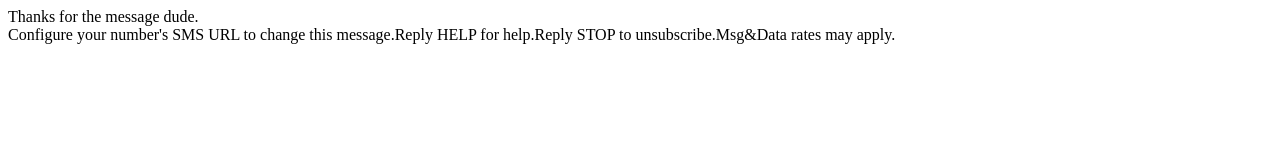
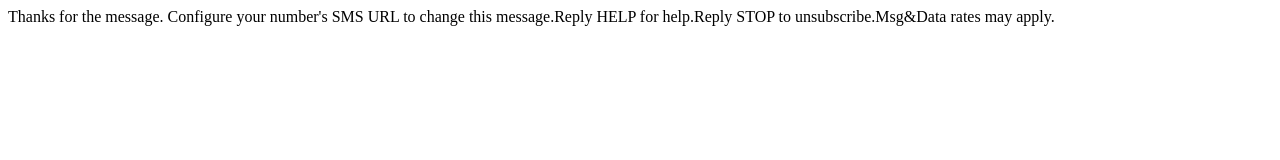
Before and after one commit to nchnsn/testingXML, a plain HTML site: page index.html in a window 1280 px wide. Drawn offline with Linux system fonts and the light colour scheme.

Commit message:
Update index.html

```diff
--- a/index.html
+++ b/index.html
@@ -1,2 +1,3 @@
 <?xml version="1.0" encoding="UTF-8"?>
-<Response><Sms>Thanks for the message dude. <br> Configure your number's SMS URL to change this message.Reply HELP for help.Reply STOP to unsubscribe.Msg&amp;Data rates may apply.</Sms></Response>
+
+<Response><Sms>Thanks for the message. Configure your number's SMS URL to change this message.Reply HELP for help.Reply STOP to unsubscribe.Msg&amp;Data rates may apply.</Sms></Response>
```
